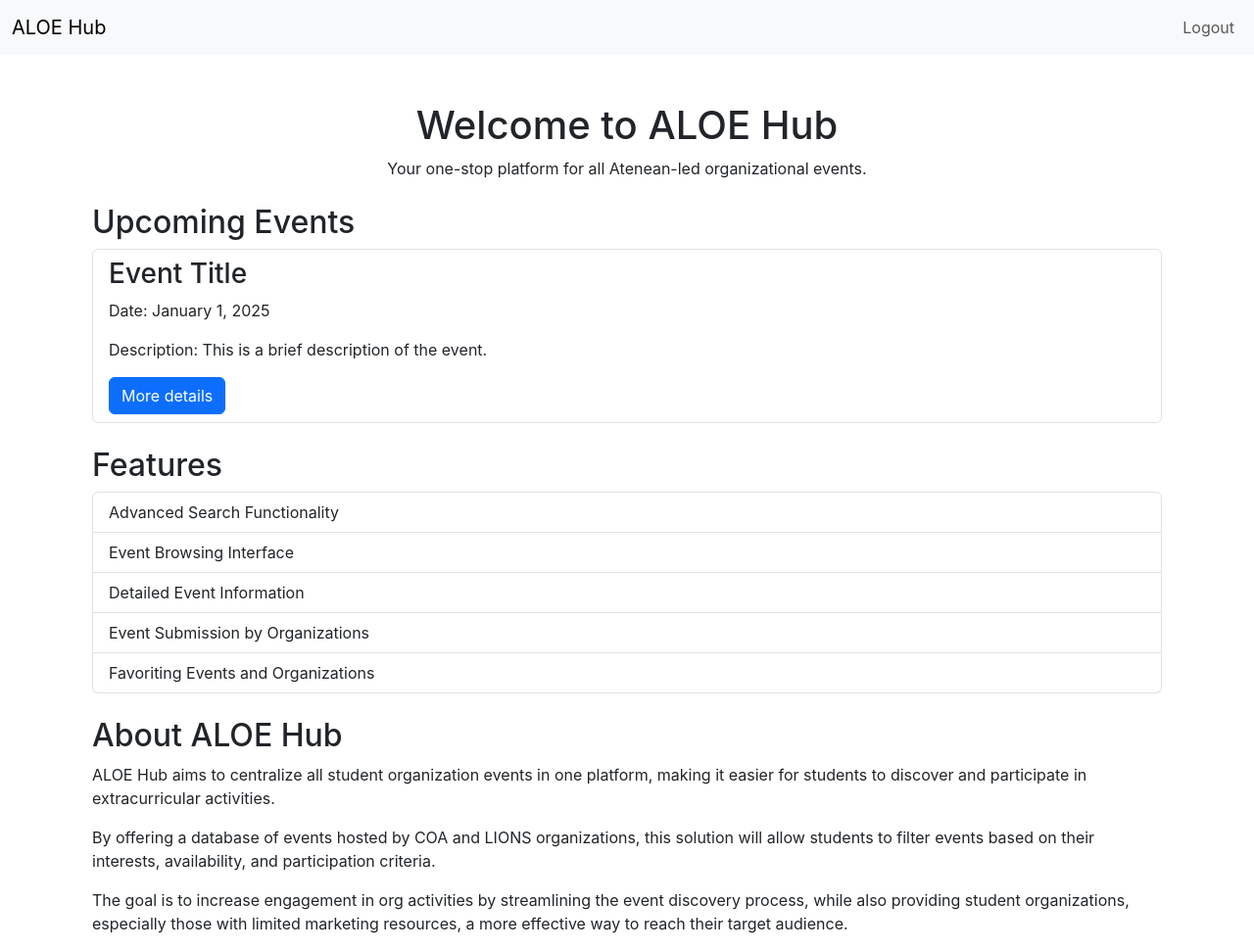
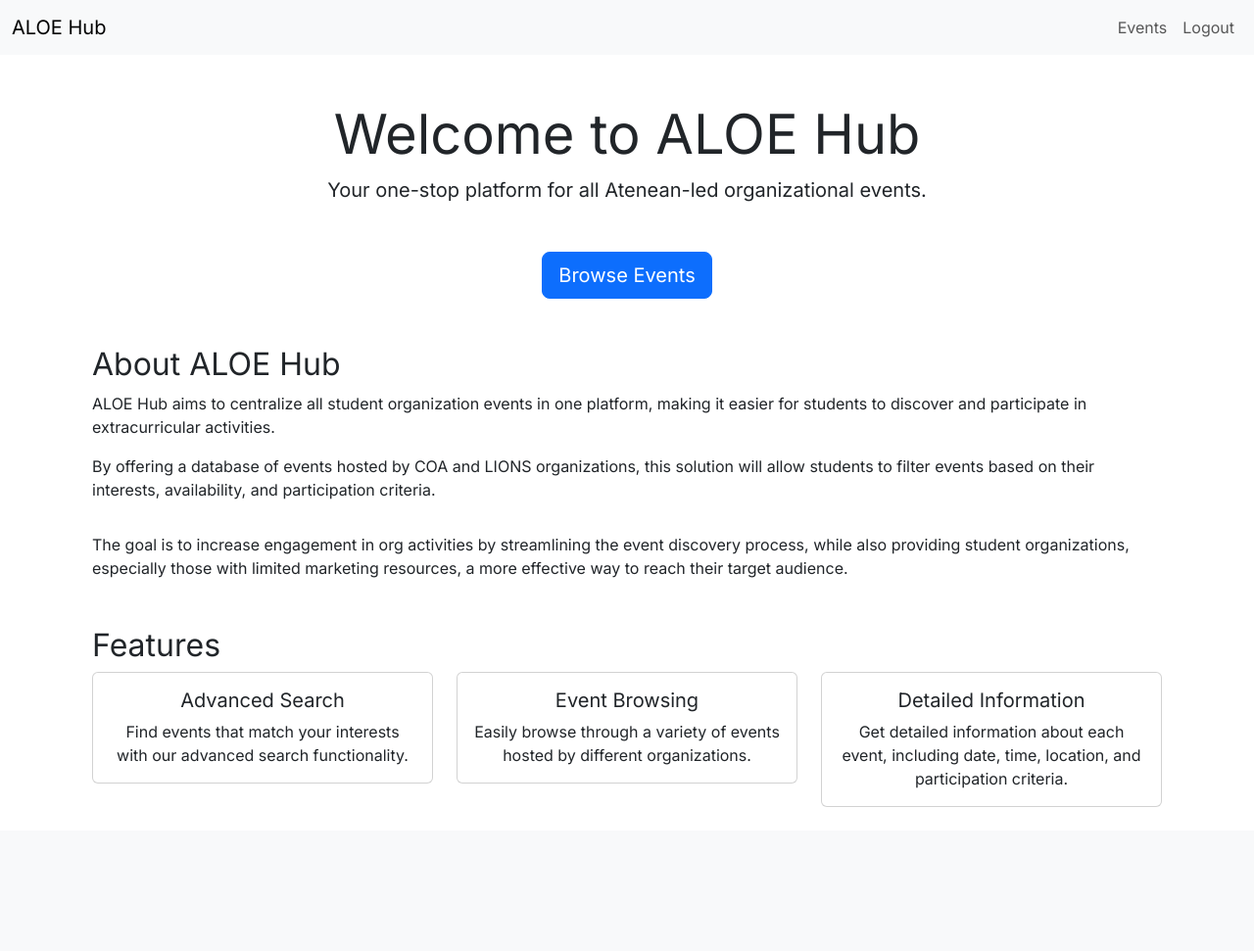
Before and after one commit to nellbert-admu/Aloe-Hub, a Django app: page / in a window 1280 px wide. Shown: the whole page at 98% size. After the commit the page ends 824 px from the top, so only its background shows below. Run offline with Django 5.2, Linux system fonts and the light colour scheme; a user stored in the database is signed in.

```diff
--- a/templates/base.html
+++ b/templates/base.html
@@ -7,8 +7,9 @@
     <!-- Bootstrap CSS -->
     <link href="https://cdn.jsdelivr.net/npm/bootstrap@5.3.2/dist/css/bootstrap.min.css" rel="stylesheet">
     <style>
+        @import url('https://fonts.googleapis.com/css2?family=Inter:wght@400;700&display=swap');
         body {
-            font-family: Inter, sans-serif;
+            font-family: 'Inter', sans-serif;
             padding-top: 56px; /* Adjust for fixed navbar */
         }
         .btn-outline-dark:hover {
@@ -27,6 +28,9 @@
             </button>
             <div class="collapse navbar-collapse" id="navbarNav">
                 <ul class="navbar-nav ms-auto">
+                    <li class="nav-item">
+                        <a class="nav-link" href="{% url 'event-list' %}">Events</a>
+                    </li>
                     {% if user.is_authenticated %}
                         <li class="nav-item">
                             <a class="nav-link" href="{% url 'logout' %}">Logout</a>
--- a/templates/home.html
+++ b/templates/home.html
@@ -6,46 +6,59 @@
 {% block content %}
 <div class="container mt-5">
     <div class="text-center">
-        <h1>Welcome to ALOE Hub</h1>
-        <p>Your one-stop platform for all Atenean-led organizational events.</p>
+        <h1 class="display-4">Welcome to ALOE Hub</h1>
+        <p class="lead">Your one-stop platform for all Atenean-led organizational events.</p>
     </div>
 
     {% if user.is_authenticated %}
-        <div class="mt-4">
-            <h2>Upcoming Events</h2>
-            <ul class="list-group">
-                <!-- Example event listing, replace with dynamic content -->
-                <li class="list-group-item">
-                    <h3>Event Title</h3>
-                    <p>Date: January 1, 2025</p>
-                    <p>Description: This is a brief description of the event.</p>
-                    <a href="" class="btn btn-primary">More details</a>
-                </li>
-                <!-- Repeat for other events -->
-            </ul>
-        </div>
-
-        <div class="mt-4">
-            <h2>Features</h2>
-            <ul class="list-group">
-                <li class="list-group-item">Advanced Search Functionality</li>
-                <li class="list-group-item">Event Browsing Interface</li>
-                <li class="list-group-item">Detailed Event Information</li>
-                <li class="list-group-item">Event Submission by Organizations</li>
-                <li class="list-group-item">Favoriting Events and Organizations</li>
-            </ul>
+        <div class="mt-5 text-center">
+            <a href="{% url 'event-list' %}" class="btn btn-primary btn-lg">Browse Events</a>
         </div>
     {% else %}
-        <div class="alert alert-info mt-4">
-            <p>Please <a href="{% url 'login' %}" class="alert-link">login</a> to see upcoming events and features.</p>
+        <div class="alert alert-info mt-5 text-center">
+            <p>Please <a href="{% url 'login' %}" class="alert-link">login</a> to browse events and features.</p>
         </div>
     {% endif %}
 
-    <div class="mt-4">
+    <div class="mt-5">
         <h2>About ALOE Hub</h2>
-        <p>ALOE Hub aims to centralize all student organization events in one platform, making it easier for students to discover and participate in extracurricular activities.</p>
-        <p>By offering a database of events hosted by COA and LIONS organizations, this solution will allow students to filter events based on their interests, availability, and participation criteria.</p>
-        <p>The goal is to increase engagement in org activities by streamlining the event discovery process, while also providing student organizations, especially those with limited marketing resources, a more effective way to reach their target audience.</p>
+        <div class="row">
+            <div class="col">
+                <p>ALOE Hub aims to centralize all student organization events in one platform, making it easier for students to discover and participate in extracurricular activities.</p>
+                <p>By offering a database of events hosted by COA and LIONS organizations, this solution will allow students to filter events based on their interests, availability, and participation criteria.</p>
+            </div>
+        </div>
+        <p class="mt-3">The goal is to increase engagement in org activities by streamlining the event discovery process, while also providing student organizations, especially those with limited marketing resources, a more effective way to reach their target audience.</p>
+    </div>
+
+    <div class="mt-5">
+        <h2>Features</h2>
+        <div class="row">
+            <div class="col-md-4">
+                <div class="card mb-4">
+                    <div class="card-body text-center">
+                        <h5 class="card-title">Advanced Search</h5>
+                        <p class="card-text">Find events that match your interests with our advanced search functionality.</p>
+                    </div>
+                </div>
+            </div>
+            <div class="col-md-4">
+                <div class="card mb-4">
+                    <div class="card-body text-center">
+                        <h5 class="card-title">Event Browsing</h5>
+                        <p class="card-text">Easily browse through a variety of events hosted by different organizations.</p>
+                    </div>
+                </div>
+            </div>
+            <div class="col-md-4">
+                <div class="card mb-4">
+                    <div class="card-body text-center">
+                        <h5 class="card-title">Detailed Information</h5>
+                        <p class="card-text">Get detailed information about each event, including date, time, location, and participation criteria.</p>
+                    </div>
+                </div>
+            </div>
+        </div>
     </div>
 </div>
 {% endblock %}
```
Also changed, not shown: events/views.py (+38 -0 lines), templates/events/events.html (+25 -7 lines), db.sqlite3.
